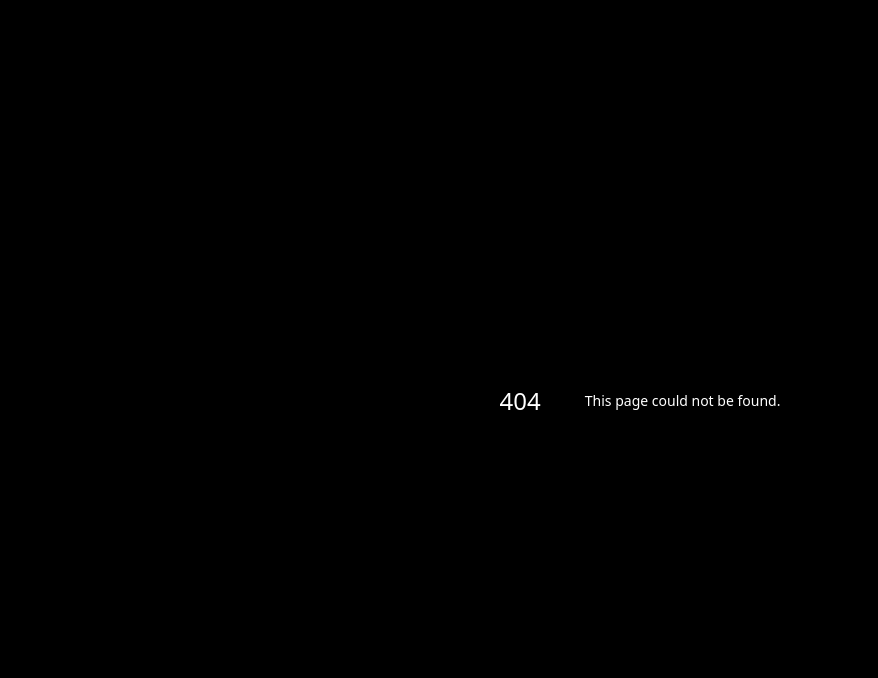
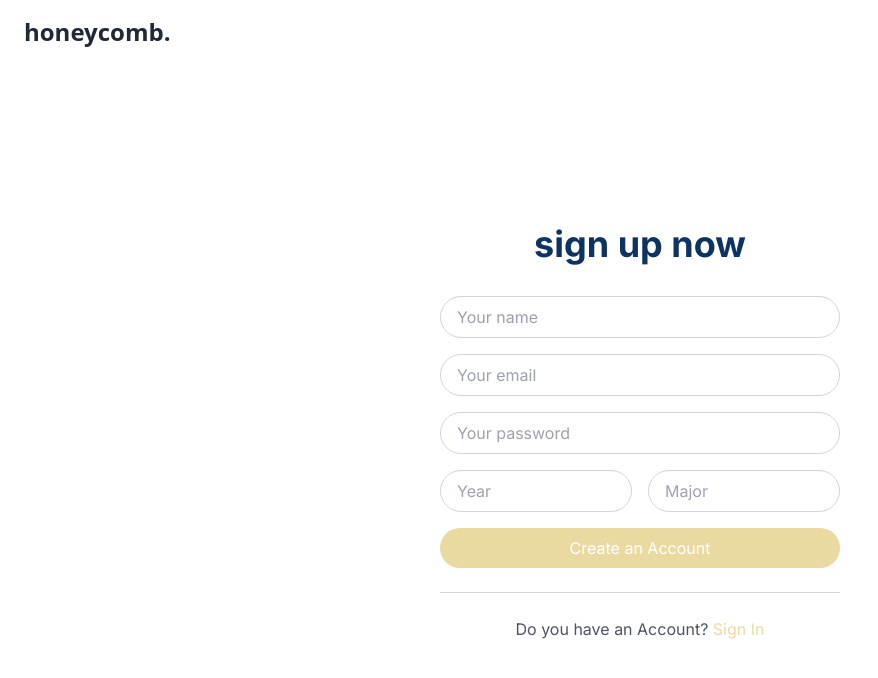
Before and after one commit to alewoo/honeycomb, a Next.js app: page /signup in a window 1280 px wide. Before the commit this address had no page. Shown: the top 678 px of the page, without its empty margins (0-878 px from the left). Built offline with nearby package versions, Linux system fonts and the light colour scheme.

Commit message:
sign up and login page

```diff
--- /dev/null
+++ b/src/app/login/page.tsx
@@ -0,0 +1,86 @@
+"use client";
+
+import { useState } from "react";
+import { useTheme } from "../../context/ThemeContext";
+import { plus_jakarta_sans_regular, plus_jakarta_sans_bold } from "../fonts";
+import Link from "next/link";
+
+const Login = () => {
+  const { theme } = useTheme();
+  const [formData, setFormData] = useState({
+    email: "",
+    password: "",
+  });
+
+  const handleChange = (e: React.ChangeEvent<HTMLInputElement>) => {
+    const { name, value } = e.target;
+    setFormData((prevState) => ({
+      ...prevState,
+      [name]: value,
+    }));
+  };
+
+  const handleSubmit = (e: React.FormEvent<HTMLFormElement>) => {
+    e.preventDefault();
+    // Handle form submission logic here
+    console.log(formData);
+  };
+
+  return (
+    <div
+      className={`min-h-screen bg-white ${plus_jakarta_sans_regular} flex flex-col`}
+    >
+      <nav className="flex justify-start px-6 py-4">
+        <div className="text-gray-800 text-2xl font-bold font-sans">
+          honeycomb.
+        </div>
+      </nav>
+
+      <div className="flex-grow flex items-center justify-center">
+        <div className="max-w-md w-full px-6">
+          <h1
+            className={`text-[#0d3362] text-4xl ${plus_jakarta_sans_bold} text-center mb-8 font-bold`}
+          >
+            Sign In
+          </h1>
+
+          <form onSubmit={handleSubmit} className="space-y-4">
+            <input
+              type="email"
+              name="email"
+              placeholder="Your email"
+              value={formData.email}
+              onChange={handleChange}
+              className="w-full px-4 py-2 rounded-full border border-gray-300 focus:outline-none focus:ring-2 focus:ring-[#eadaa2]"
+              required
+            />
+            <input
+              type="password"
+              name="password"
+              placeholder="Your password"
+              value={formData.password}
+              onChange={handleChange}
+              className="w-full px-4 py-2 rounded-full border border-gray-300 focus:outline-none focus:ring-2 focus:ring-[#eadaa2]"
+              required
+            />
+            <button
+              type="submit"
+              className="w-full bg-[#eadaa2] text-white py-2 rounded-full hover:bg-[#d8c88f] transition duration-300"
+            >
+              Sign In
+            </button>
+          </form>
+
+          <p className="text-center mt-6 text-gray-600">
+            Don't have an account?{" "}
+            <Link href="/signup" className="text-[#eadaa2] hover:underline">
+              Sign Up
+            </Link>
+          </p>
+        </div>
+      </div>
+    </div>
+  );
+};
+
+export default Login;
--- a/src/app/page.tsx
+++ b/src/app/page.tsx
@@ -24,12 +24,20 @@ const Home = () => {
     <>
       <div className={`min-h-screen bg-white ${plus_jakarta_sans_regular}`}>
         <nav className="flex items-center justify-between px-6 py-4 max-w-6xl mx-auto">
-        <div className="text-center text-gray-800 text-2xl mt-10 font-bold font-sans">honeycomb.</div>
+          <div className="text-center text-gray-800 text-2xl mt-10 font-bold font-sans">
+            honeycomb.
+          </div>
           <div className="flex items-center mt-10 space-x-4">
-          <a href="/login" className="text-gray-700 border border-gray-700 bg-white px-4 py-2 rounded-full text-center">
+            <a
+              href="/login"
+              className="text-gray-700 border border-gray-700 bg-white px-4 py-2 rounded-full text-center"
+            >
               Login
             </a>
-          <a href="/signup" className="bg-[#eadaa2] text-white px-4 py-2 rounded-full text-center">
+            <a
+              href="/signup"
+              className="bg-[#eadaa2] text-white px-4 py-2 rounded-full text-center"
+            >
               Sign Up
             </a>
           </div>
@@ -39,15 +47,20 @@ const Home = () => {
           <h1 className="text-[#0d3362] text-[58px] font-bold leading-tight">
             design your future with
           </h1>
-          <span className="text-[#eadaa2] text-[58px] font-bold">honeycomb.</span>
+          <span className="text-[#eadaa2] text-[58px] font-bold">
+            honeycomb.
+          </span>
           <p className="mt-6 text-lg md:text-2xl text-gray-600 max-w-2xl">
             Create an account, answer a few questions about your goals, and get
             a personalized roadmap. From projects to mentors and clubs,
             Honeycomb guides you toward landing your dream internship.
           </p>
-          <button className="mt-8 bg-[#666a86] text-white px-10 py-3 rounded-full">
+          <Link
+            href="/signup"
+            className="mt-8 bg-[#666a86] text-white px-10 py-3 rounded-full hover:bg-[#555872] transition duration-300"
+          >
             Get Started
-          </button>
+          </Link>
         </header>
 
         <section className="px-4 py-16 max-w-6xl mx-auto">
--- /dev/null
+++ b/src/app/signup/page.tsx
@@ -0,0 +1,123 @@
+"use client";
+
+import { useState } from "react";
+import { useTheme } from "../../context/ThemeContext";
+import { plus_jakarta_sans_regular, plus_jakarta_sans_bold } from "../fonts";
+import Link from "next/link";
+
+const SignUp = () => {
+  const { theme } = useTheme();
+  const [formData, setFormData] = useState({
+    name: "",
+    email: "",
+    password: "",
+    year: "",
+    major: "",
+  });
+
+  const handleChange = (e: React.ChangeEvent<HTMLInputElement>) => {
+    const { name, value } = e.target;
+    setFormData((prevState) => ({
+      ...prevState,
+      [name]: value,
+    }));
+  };
+
+  const handleSubmit = (e: React.FormEvent<HTMLFormElement>) => {
+    e.preventDefault();
+    // Handle form submission logic here
+    console.log(formData);
+  };
+
+  return (
+    <div
+      className={`min-h-screen bg-white ${plus_jakarta_sans_regular} flex flex-col`}
+    >
+      <nav className="flex justify-start px-6 py-4">
+        <Link
+          href="/"
+          className="text-gray-800 text-2xl font-bold font-sans hover:text-[#eadaa2] transition duration-300"
+        >
+          honeycomb.
+        </Link>
+      </nav>
+
+      <div className="flex-grow flex items-center justify-center">
+        <div className="max-w-md w-full px-6">
+          <h1
+            className={`text-[#0d3362] text-4xl ${plus_jakarta_sans_bold} text-center mb-8 font-bold`}
+          >
+            sign up now
+          </h1>
+
+          <form onSubmit={handleSubmit} className="space-y-4">
+            <input
+              type="text"
+              name="name"
+              placeholder="Your name"
+              value={formData.name}
+              onChange={handleChange}
+              className="w-full px-4 py-2 rounded-full border border-gray-300 focus:outline-none focus:ring-2 focus:ring-[#eadaa2] text-gray-800 placeholder-gray-400"
+              required
+            />
+            <input
+              type="email"
+              name="email"
+              placeholder="Your email"
+              value={formData.email}
+              onChange={handleChange}
+              className="w-full px-4 py-2 rounded-full border border-gray-300 focus:outline-none focus:ring-2 focus:ring-[#eadaa2] text-gray-800 placeholder-gray-400"
+              required
+            />
+            <input
+              type="password"
+              name="password"
+              placeholder="Your password"
+              value={formData.password}
+              onChange={handleChange}
+              className="w-full px-4 py-2 rounded-full border border-gray-300 focus:outline-none focus:ring-2 focus:ring-[#eadaa2] text-gray-800 placeholder-gray-400"
+              required
+            />
+            <div className="flex space-x-4">
+              <input
+                type="text"
+                name="year"
+                placeholder="Year"
+                value={formData.year}
+                onChange={handleChange}
+                className="w-1/2 px-4 py-2 rounded-full border border-gray-300 focus:outline-none focus:ring-2 focus:ring-[#eadaa2] text-gray-800 placeholder-gray-400"
+              />
+              <input
+                type="text"
+                name="major"
+                placeholder="Major"
+                value={formData.major}
+                onChange={handleChange}
+                className="w-1/2 px-4 py-2 rounded-full border border-gray-300 focus:outline-none focus:ring-2 focus:ring-[#eadaa2] text-gray-800 placeholder-gray-400"
+              />
+            </div>
+            <button
+              type="submit"
+              className="w-full bg-[#eadaa2] text-white py-2 rounded-full hover:bg-[#d8c88f] transition duration-300"
+            >
+              Create an Account
+            </button>
+          </form>
+
+          <div className="my-6 flex items-center">
+            <div className="flex-grow border-t border-gray-300"></div>
+          </div>
+
+          <p className="text-center text-gray-600">
+            Do you have an Account?{" "}
+            <Link href="/login" className="text-[#eadaa2] hover:underline">
+              Sign In
+            </Link>
+          </p>
+        </div>
+      </div>
+    </div>
+  );
+};
+
+export default SignUp;
```
Lines whose indentation alone changed are shown as unchanged.
